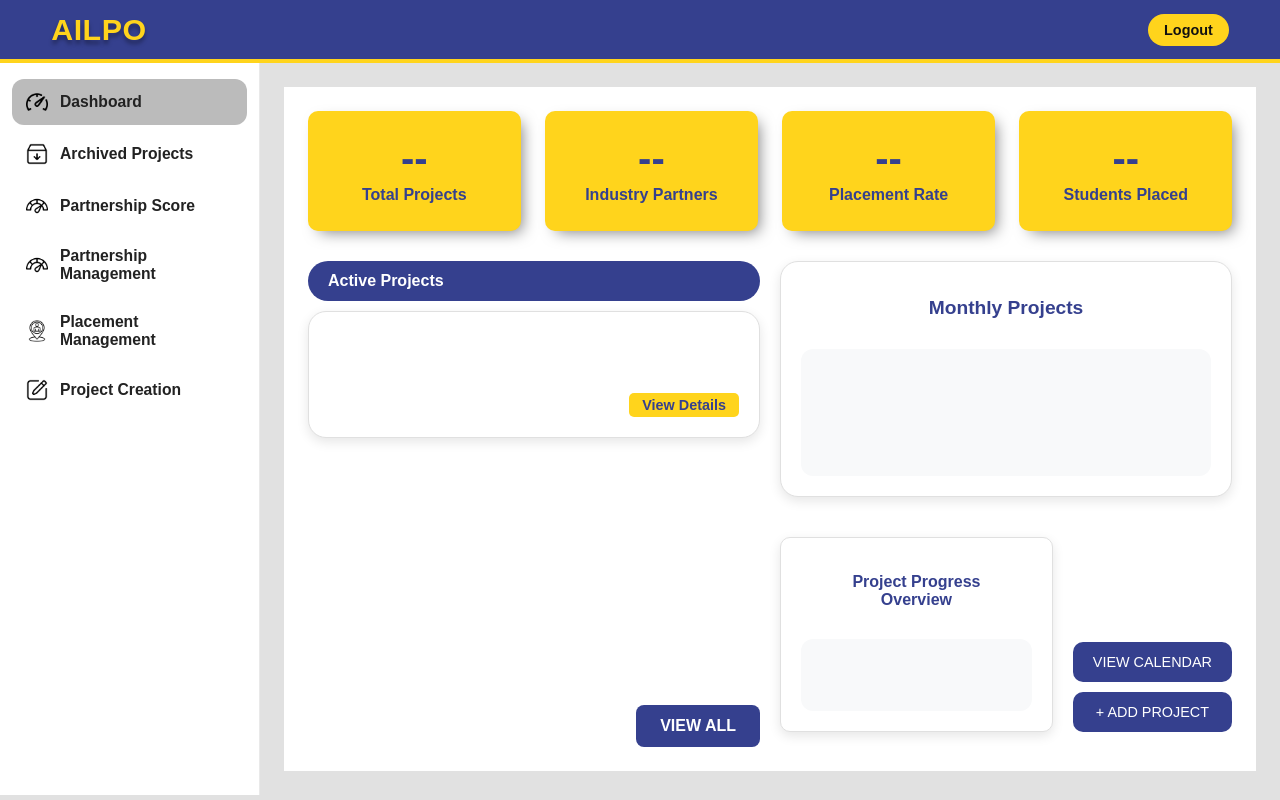
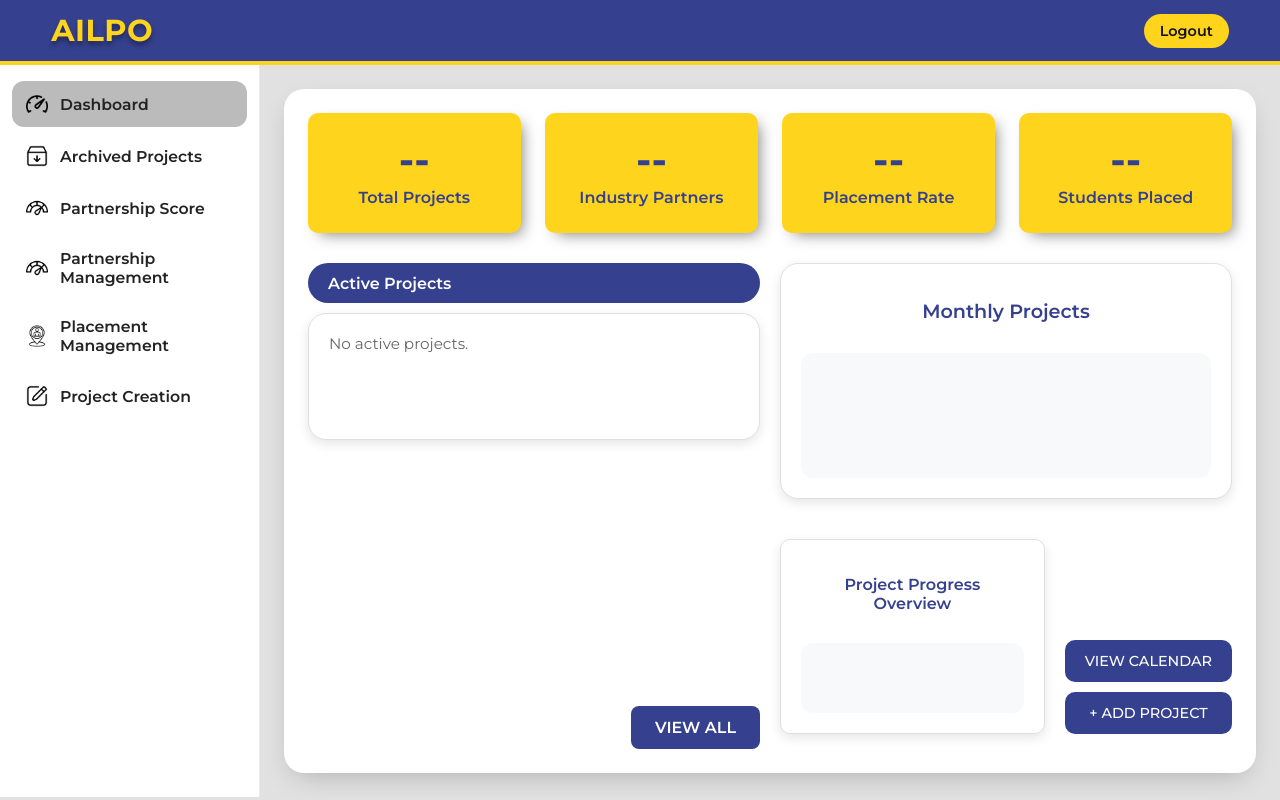
Before and after one commit to KeithYves08/WEBPROG-System, a PHP site: page /pages/dashboard.php in a window 1280 px wide. Run offline with PHP 8.4, Linux system fonts and the light colour scheme; the visitor is signed in with stand-in values (Sample User, id 1); tables that the repository leaves empty or names only in its code hold one stand-in row (values such as "Sample post"); some web fonts are replaced.

Commit message:
Fetch active projs from the DB to display in the dashboard

```diff
--- a/pages/dashboard.php
+++ b/pages/dashboard.php
@@ -2,6 +2,7 @@
 require_once '../controller/auth.php';
 checkLogin();
 $user = getUserInfo();
+require_once '../controller/config.php';
 ?>
 <!DOCTYPE html>
 <html>
@@ -109,8 +110,35 @@ $user = getUserInfo();
                             <div class="active-projects-section">
                                 <div class="active-proj-label">Active Projects</div>
                                 <div class="projects-content">
-                                    <!-- Active projects content will go here -->
-                                    <button class="view-details-btn">View Details</button>
+                                    <?php
+                                        try {
+                                            $today = date('Y-m-d');
+                                            $sql = "SELECT id, title FROM projects
+                                                    WHERE (end_date IS NULL OR end_date >= :today)
+                                                      AND (start_date IS NULL OR start_date <= :today)
+                                                    ORDER BY created_at DESC";
+                                            $stmt = $conn->prepare($sql);
+                                            $stmt->execute([':today' => $today]);
+                                            $projects = $stmt->fetchAll(PDO::FETCH_ASSOC);
+
+                                            if ($projects && count($projects) > 0) {
+                                                echo '<div class="projects-list">';
+                                                foreach ($projects as $proj) {
+                                                    $title = htmlspecialchars($proj['title'] ?? 'Untitled Project');
+                                                    $pid = (int)($proj['id'] ?? 0);
+                                                    echo '<div class="project-row">'
+                                                        . '<span class="project-title">' . $title . '</span>'
+                                                        . '<button class="view-details-btn" data-project-id="' . $pid . '">View Details</button>'
+                                                        . '</div>';
+                                                }
+                                                echo '</div>';
+                                            } else {
+                                                echo '<div class="no-projects">No active projects.</div>';
+                                            }
+                                        } catch (Exception $e) {
+                                            echo '<div class="no-projects">Unable to load projects.</div>';
+                                        }
+                                    ?>
                                 </div>
                             </div>
                             <div class="view-all-container">
--- a/view/styles/dboard.css
+++ b/view/styles/dboard.css
@@ -1,7 +1,3 @@
-<<<<<<< HEAD
-=======
-
->>>>>>> 316f136f6e7fa20a0f5cbf2f5d56fd290b2a3cc7
 @import url('https://fonts.googleapis.com/css2?family=Montserrat:ital,wght@0,100..900;1,100..900&family=Nata+Sans:wght@100..900&family=Poppins:ital,wght@0,100;0,200;0,300;0,400;0,500;0,600;0,700;0,800;0,900;1,100;1,200;1,300;1,400;1,500;1,600;1,700;1,800;1,900&display=swap');
 
 * {
@@ -22,7 +18,6 @@ body {
 /* AILPO HEADER */
 .site-header {
     background: #35408e;
-    font-family: "Montserrat", sans-serif;
     color: #fff;
 }
 
@@ -84,7 +79,6 @@ body {
     display: flex;
     flex-direction: column;
     gap: 6px;
-    font-family: "Montserrat", sans-serif;
 }
 
 .nav-item {
@@ -225,11 +219,7 @@ body {
     width: 100%;
     height: 100%;
     background: #ffffff;
-<<<<<<< HEAD
     border-radius: 20px;
-=======
-    border-radius: 10px;
->>>>>>> 316f136f6e7fa20a0f5cbf2f5d56fd290b2a3cc7
     box-shadow: 0 10px 28px -10px rgba(0, 0, 0, 0.25);
     padding: 24px;
     box-sizing: border-box;
@@ -240,7 +230,6 @@ body {
     flex-direction: column;
     width: 100%;
     height: 100%;
-    font-family: "Montserrat", sans-serif;
 }
 
 .yellow-stats {
@@ -330,8 +319,34 @@ body {
     padding: 20px;
     box-shadow: 0 4px 12px rgba(0, 0, 0, 0.1);
     display: flex;
-    align-items: flex-end;
-    justify-content: flex-end;
+    flex-direction: column;
+    align-items: stretch;
+    justify-content: flex-start;
+}
+
+/* Active Projects list layout */
+.projects-list {
+    display: flex;
+    flex-direction: column;
+    gap: 10px;
+}
+
+.project-row {
+    display: flex;
+    align-items: center;
+    justify-content: space-between;
+    gap: 12px;
+}
+
+.project-title {
+    font-weight: 600;
+    color: #35408e;
+    font-size: 1rem;
+}
+
+.no-projects {
+    color: #666;
+    font-size: 0.95rem;
 }
 
 .view-details-btn {
@@ -500,8 +515,4 @@ body {
     .content-layout {
         gap: 15px;
     }
-<<<<<<< HEAD
 }
-=======
-}
->>>>>>> 316f136f6e7fa20a0f5cbf2f5d56fd290b2a3cc7
```
